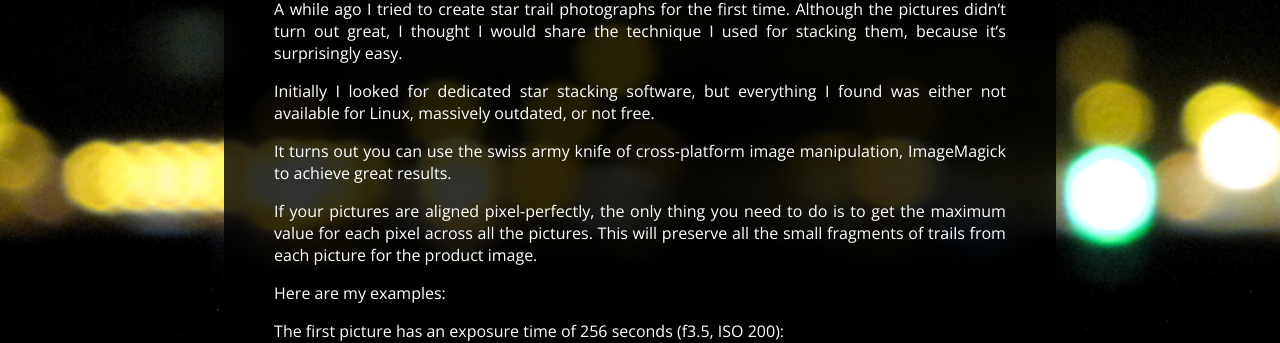
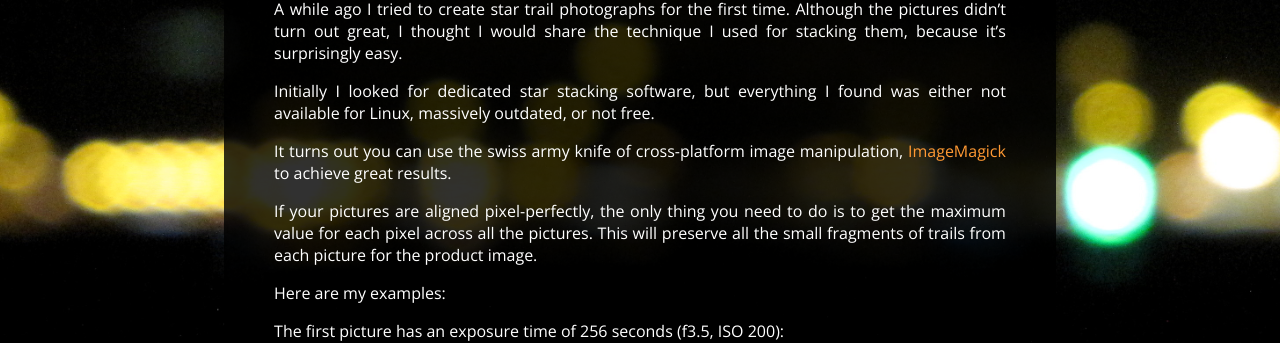
Before and after one commit to martonbognar/martonbognar.github.io, a Jekyll site: the page built from _posts/2019-03-10-star-stacking.md, in a window 1280 px wide. Shown: the part 232-575 px from the top of the page. Built offline with Jekyll 4.4.1, drawn with Linux system fonts in a browser that asks for light colours; comment, search, counter and statistics services are not loaded; part of the change alters nothing that is shown.

```diff
--- a/_posts/2019-03-10-star-stacking.md
+++ b/_posts/2019-03-10-star-stacking.md
@@ -13,7 +13,7 @@ A while ago I tried to create star trail photographs for the first time. Althoug
 
 Initially I looked for dedicated star stacking software, but everything I found was either not available for Linux, massively outdated, or not free.
 
-It turns out you can use the swiss army knife of cross-platform image manipulation, ImageMagick to achieve great results.
+It turns out you can use the swiss army knife of cross-platform image manipulation, [ImageMagick](https://www.imagemagick.org/) to achieve great results.
 
 If your pictures are aligned pixel-perfectly, the only thing you need to do is to get the maximum value for each pixel across all the pictures. This will preserve all the small fragments of trails from each picture for the product image.
 
```
